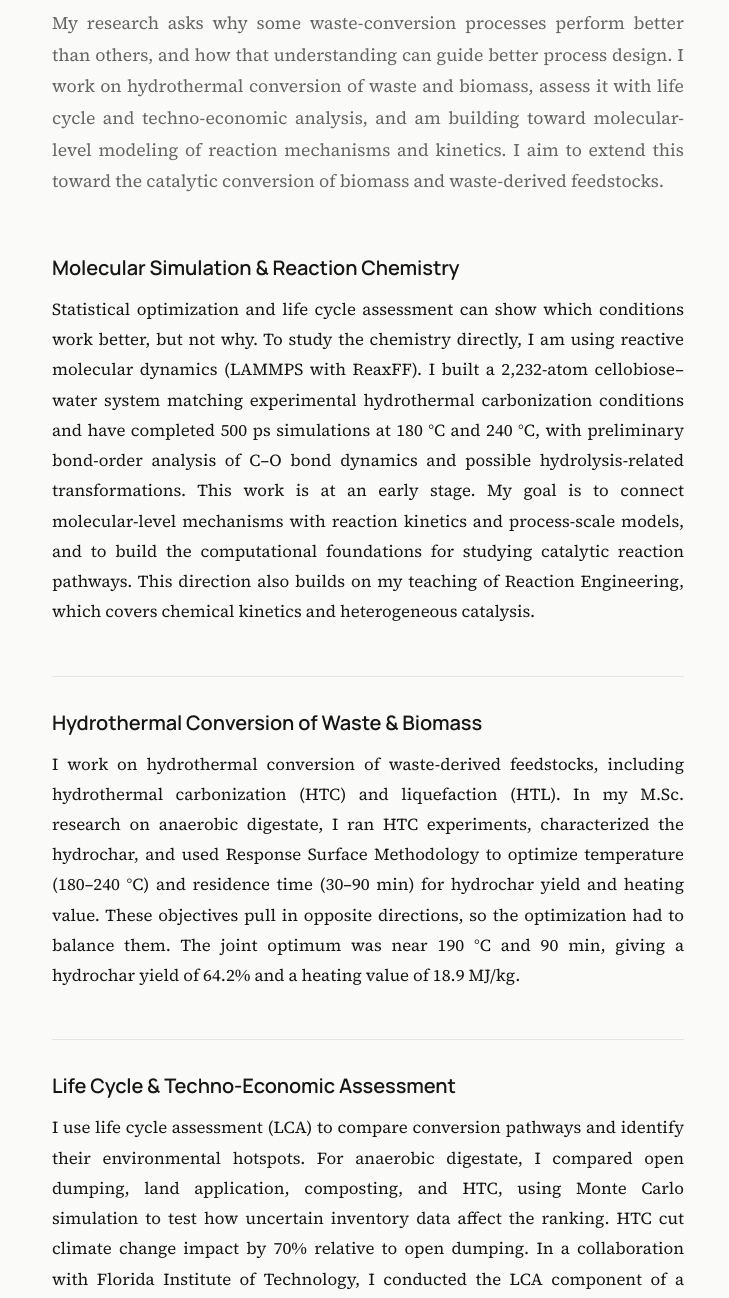
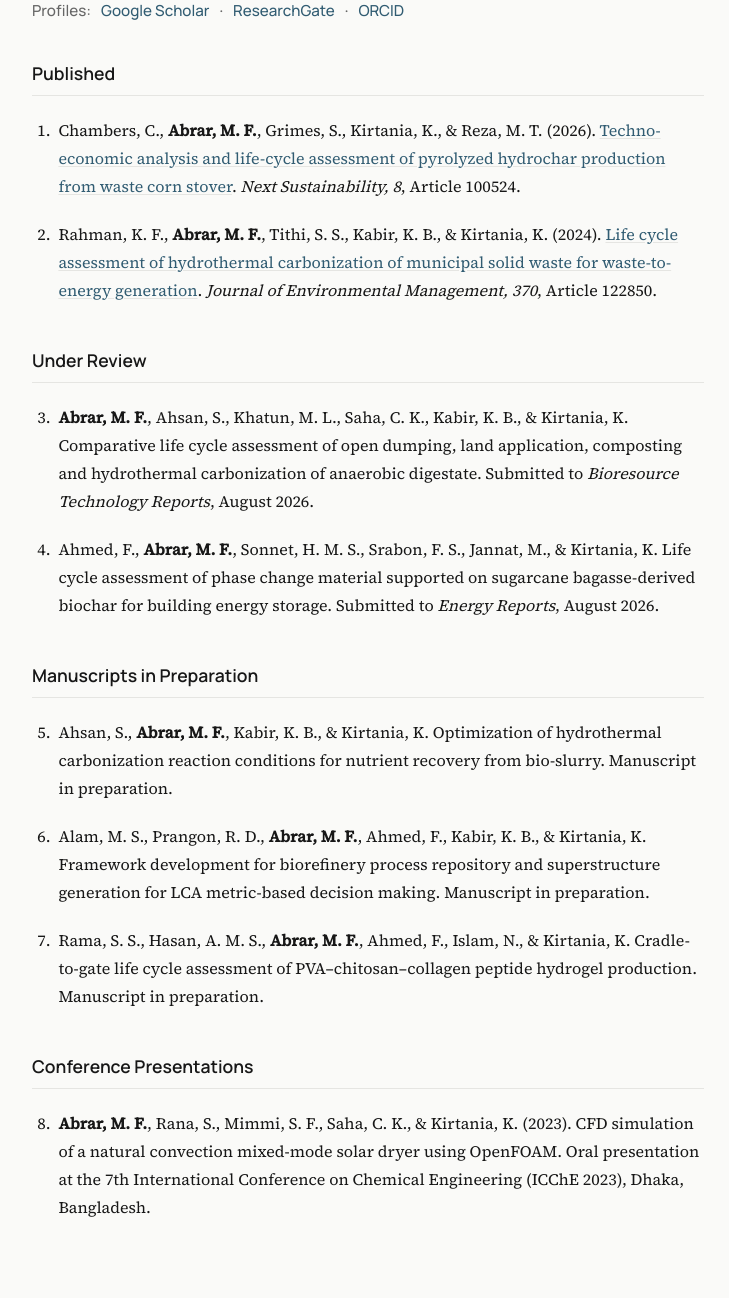
Before and after one commit to farhatul-abrar/farhatul.com, an Astro site: page /publications in a window 1280 px wide. Shown: the part 178-1476 px from the top of the page, without its empty margins (272-1001 px from the left). Built offline with nearby package versions, Linux system fonts and the light colour scheme; Astro itself is replaced by a stand-in of ours.

Commit message:
Update publications and research pages

```diff
--- a/src/pages/publications.astro
+++ b/src/pages/publications.astro
@@ -1,95 +1,132 @@
 ---
 import Layout from "../layouts/Layout.astro";
+
+const profiles = [
+  {
+    label: "Google Scholar",
+    href: "https://scholar.google.com/citations?user=cqm9I9UAAAAJ&hl=en",
+  },
+  {
+    label: "ResearchGate",
+    href: "https://www.researchgate.net/profile/Md-Farhatul-Abrar-2?ev=hdr_xprf",
+  },
+  { label: "ORCID", href: "https://orcid.org/0009-0008-9081-6463" },
+];
 ---
 
 <Layout
-  title="Research | Md. Farhatul Abrar"
-  description="Research by Md. Farhatul Abrar on reactive molecular simulation, hydrothermal conversion of waste and biomass, life-cycle assessment, and process systems engineering."
+  title="Publications | Md. Farhatul Abrar"
+  description="Publications by Md. Farhatul Abrar on life-cycle assessment, hydrothermal carbonization, and waste-to-energy processes."
 >
   <main class="page">
-    <h1>Research</h1>
+    <h1>Publications</h1>
 
-    <p class="intro">
-      My research asks why some waste-conversion processes perform better
-      than others, and how that understanding can guide better process
-      design. I work on hydrothermal conversion of waste and biomass, assess
-      it with life cycle and techno-economic analysis, and am building
-      toward molecular-level modeling of reaction mechanisms and kinetics. I
-      aim to extend this toward the catalytic conversion of biomass and
-      waste-derived feedstocks.
+    <p class="profiles">
+      <span class="profiles-label">Profiles:</span>
+      {
+        profiles.map((p, i) => (
+          <>
+            {i > 0 && <span class="sep">&middot;</span>}
+            <a href={p.href} target="_blank" rel="noopener noreferrer">
+              {p.label}
+            </a>
+          </>
+        ))
+      }
     </p>
 
-    <section class="theme">
-      <h2>Molecular Simulation &amp; Reaction Chemistry</h2>
-      <p>
-        Statistical optimization and life cycle assessment can show which
-        conditions work better, but not why. To study the chemistry
-        directly, I am using reactive molecular dynamics (LAMMPS with
-        ReaxFF). I built a 2,232-atom cellobiose&ndash;water system matching
-        experimental hydrothermal carbonization conditions and have completed
-        500 ps simulations at 180&nbsp;&deg;C and 240&nbsp;&deg;C, with
-        preliminary bond-order analysis of C&ndash;O bond dynamics and
-        possible hydrolysis-related transformations. This work is at an early
-        stage. My goal is to connect molecular-level mechanisms with reaction
-        kinetics and process-scale models, and to build the computational
-        foundations for studying catalytic reaction pathways. This direction
-        also builds on my teaching of Reaction Engineering, which covers
-        chemical kinetics and heterogeneous catalysis.
-      </p>
+    <section class="pub-group">
+      <h2>Published</h2>
+      <ol class="pub-list">
+        <li>
+          Chambers, C., <strong>Abrar, M. F.</strong>, Grimes, S., Kirtania,
+          K., &amp; Reza, M. T. (2026).
+          <a
+            href="https://doi.org/10.1016/j.nxsust.2026.100524"
+            target="_blank"
+            rel="noopener noreferrer"
+            >Techno-economic analysis and life-cycle assessment of pyrolyzed
+            hydrochar production from waste corn stover</a
+          >. <em>Next Sustainability, 8</em>, Article 100524.
+        </li>
+        <li>
+          Rahman, K. F., <strong>Abrar, M. F.</strong>, Tithi, S. S., Kabir,
+          K. B., &amp; Kirtania, K. (2024).
+          <a
+            href="https://doi.org/10.1016/j.jenvman.2024.122850"
+            target="_blank"
+            rel="noopener noreferrer"
+            >Life cycle assessment of hydrothermal carbonization of
+            municipal solid waste for waste-to-energy generation</a
+          >. <em>Journal of Environmental Management, 370</em>, Article
+          122850.
+        </li>
+      </ol>
     </section>
 
-    <section class="theme">
-      <h2>Hydrothermal Conversion of Waste &amp; Biomass</h2>
-      <p>
-        I work on hydrothermal conversion of waste-derived feedstocks,
-        including hydrothermal carbonization (HTC) and liquefaction (HTL). In
-        my M.Sc. research on anaerobic digestate, I ran HTC experiments,
-        characterized the hydrochar, and used Response Surface Methodology to
-        optimize temperature (180&ndash;240&nbsp;&deg;C) and residence time
-        (30&ndash;90&nbsp;min) for hydrochar yield and heating value. These
-        objectives pull in opposite directions, so the optimization had to
-        balance them. The joint optimum was near 190&nbsp;&deg;C and
-        90&nbsp;min, giving a hydrochar yield of 64.2% and a heating value of
-        18.9&nbsp;MJ/kg.
-      </p>
+    <section class="pub-group">
+      <h2>Under Review</h2>
+      <ol class="pub-list" start="3">
+        <li>
+          <strong>Abrar, M. F.</strong>, Ahsan, S., Khatun, M. L., Saha, C.
+          K., Kabir, K. B., &amp; Kirtania, K. Comparative life cycle
+          assessment of open dumping, land application, composting and
+          hydrothermal carbonization of anaerobic digestate. Submitted to <em
+            >Bioresource Technology Reports</em
+          >, August 2026.
+        </li>
+        <li>
+          Ahmed, F., <strong>Abrar, M. F.</strong>, Sonnet, H. M. S., Srabon,
+          F. S., Jannat, M., &amp; Kirtania, K. Life cycle assessment of
+          phase change material supported on sugarcane bagasse-derived
+          biochar for building energy storage. Submitted to <em
+            >Energy Reports</em
+          >, August 2026.
+        </li>
+      </ol>
     </section>
 
-    <section class="theme">
-      <h2>Life Cycle &amp; Techno-Economic Assessment</h2>
-      <p>
-        I use life cycle assessment (LCA) to compare conversion pathways and
-        identify their environmental hotspots. For anaerobic digestate, I
-        compared open dumping, land application, composting, and HTC, using
-        Monte Carlo simulation to test how uncertain inventory data affect
-        the ranking. HTC cut climate change impact by 70% relative to open
-        dumping. In a collaboration with Florida Institute of Technology, I
-        conducted the LCA component of a combined techno-economic and life
-        cycle study of pyrolyzed hydrochar production from waste corn stover. It showed
-        40.7% lower greenhouse gas emissions than open-field burning and
-        identified the HTC reactor as the main hotspot. I have also
-        contributed LCA studies on municipal solid waste, phase-change
-        materials on biochar, and hydrogels.
-      </p>
+    <section class="pub-group">
+      <h2>Manuscripts in Preparation</h2>
+      <ol class="pub-list" start="5">
+        <li>
+          Ahsan, S., <strong>Abrar, M. F.</strong>, Kabir, K. B., &amp;
+          Kirtania, K. Optimization of hydrothermal carbonization reaction
+          conditions for nutrient recovery from bio-slurry. Manuscript in
+          preparation.
+        </li>
+        <li>
+          Alam, M. S., Prangon, R. D., <strong>Abrar, M. F.</strong>, Ahmed,
+          F., Kabir, K. B., &amp; Kirtania, K. Framework development for
+          biorefinery process repository and superstructure generation for
+          LCA metric-based decision making. Manuscript in preparation.
+        </li>
+        <li>
+          Rama, S. S., Hasan, A. M. S., <strong>Abrar, M. F.</strong>,
+          Ahmed, F., Islam, N., &amp; Kirtania, K. Cradle-to-gate life cycle
+          assessment of PVA&ndash;chitosan&ndash;collagen peptide hydrogel
+          production. Manuscript in preparation.
+        </li>
+      </ol>
     </section>
 
-    <section class="theme">
-      <h2>Process Systems Engineering</h2>
-      <p>
-        I am interested in evaluating process configurations under competing
-        objectives. I have worked on process-network generation and modular
-        LCA for comparing production pathways, and on a framework for a
-        biorefinery process repository and superstructure generation to
-        support LCA-based decision making (in preparation). Earlier, I
-        modeled heat transfer and airflow in a natural-convection solar dryer
-        using CFD in OpenFOAM, which was my introduction to computational
-        modeling.
-      </p>
+    <section class="pub-group">
+      <h2>Conference Presentations</h2>
+      <ol class="pub-list" start="8">
+        <li>
+          <strong>Abrar, M. F.</strong>, Rana, S., Mimmi, S. F., Saha, C. K.,
+          &amp; Kirtania, K. (2023). CFD simulation of a natural convection
+          mixed-mode solar dryer using OpenFOAM. Oral presentation at the
+          7th International Conference on Chemical Engineering (ICChE 2023),
+          Dhaka, Bangladesh.
+        </li>
+      </ol>
     </section>
   </main>
 
   <style>
     .page {
-      max-width: 680px;
+      max-width: 720px;
       margin: 0 auto;
       padding: 40px 24px 120px;
     }
@@ -98,42 +135,67 @@ import Layout from "../layouts/Layout.astro";
       font-family: var(--font-head);
       font-size: 2rem;
       font-weight: 700;
-      margin: 0 0 24px;
+      margin: 0 0 16px;
       letter-spacing: -0.01em;
     }
 
-    .intro {
-      font-size: 1.1rem;
-      line-height: 1.8;
+    .profiles {
+      font-family: var(--font-head);
+      font-size: 0.95rem;
+      margin: 0 0 40px;
       color: var(--text-muted);
-      margin: 0 0 56px;
-      text-align: justify;
+      display: flex;
+      flex-wrap: wrap;
+      gap: 6px 10px;
+      align-items: baseline;
     }
 
-    .theme {
-      margin-bottom: 48px;
-      padding-top: 32px;
-      border-top: 1px solid var(--border);
+    .profiles a {
+      color: var(--accent);
+      text-decoration: none;
+      font-weight: 500;
     }
 
-    .theme:first-of-type {
-      padding-top: 0;
-      border-top: none;
+    .profiles a:hover {
+      text-decoration: underline;
+    }
+
+    .pub-group {
+      margin-bottom: 44px;
     }
 
     h2 {
       font-family: var(--font-head);
-      font-size: 1.25rem;
+      font-size: 1.1rem;
       font-weight: 600;
-      margin: 0 0 14px;
-      letter-spacing: -0.005em;
+      margin: 0 0 20px;
+      padding-bottom: 10px;
+      border-bottom: 1px solid var(--border);
     }
 
-    .theme p {
-      font-size: 1.05rem;
-      line-height: 1.8;
+    .pub-list {
       margin: 0;
-      text-align: justify;
+      padding-left: 1.4em;
+      display: flex;
+      flex-direction: column;
+      gap: 20px;
+    }
+
+    .pub-list li {
+      font-size: 1rem;
+      line-height: 1.75;
+      padding-left: 4px;
+    }
+
+    .pub-list a {
+      color: var(--accent);
+      text-decoration: underline;
+      text-decoration-color: var(--border);
+      text-underline-offset: 2px;
+    }
+
+    .pub-list a:hover {
+      text-decoration-color: var(--accent);
     }
   </style>
 </Layout>
```
